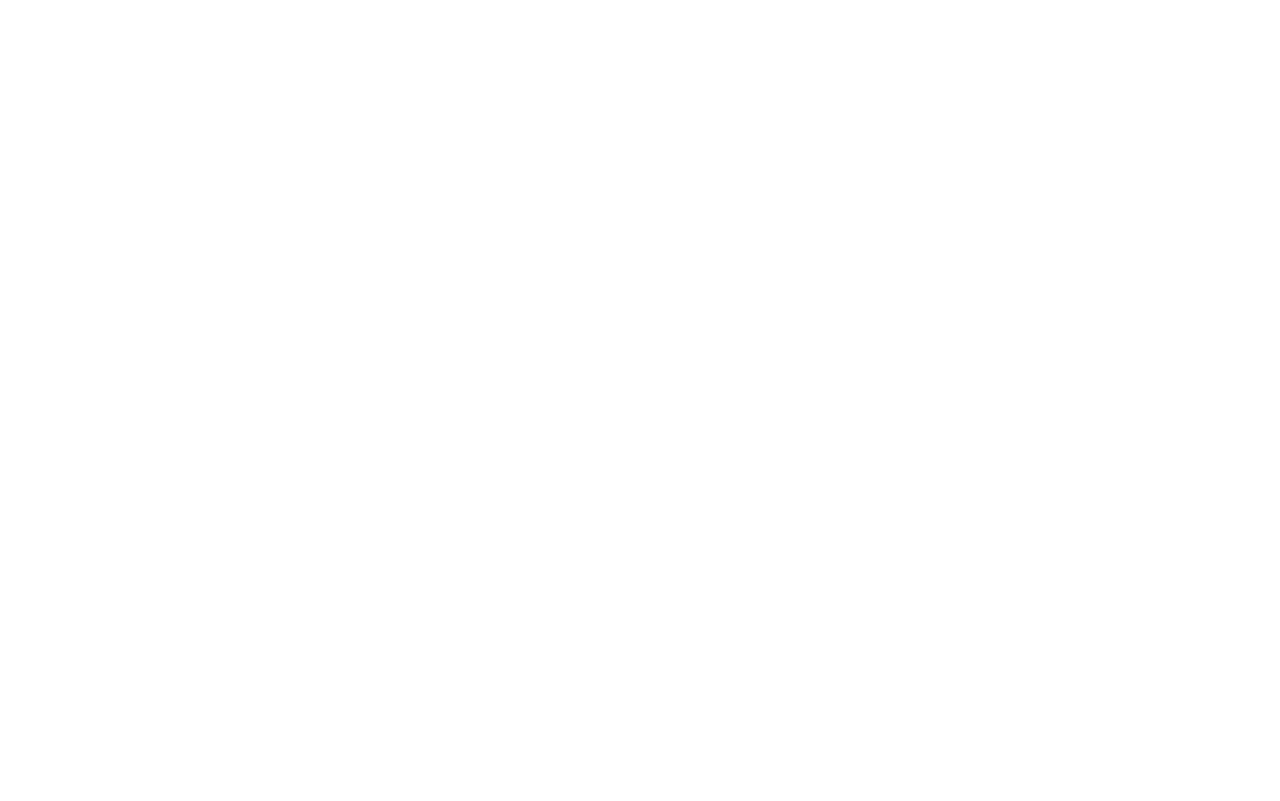
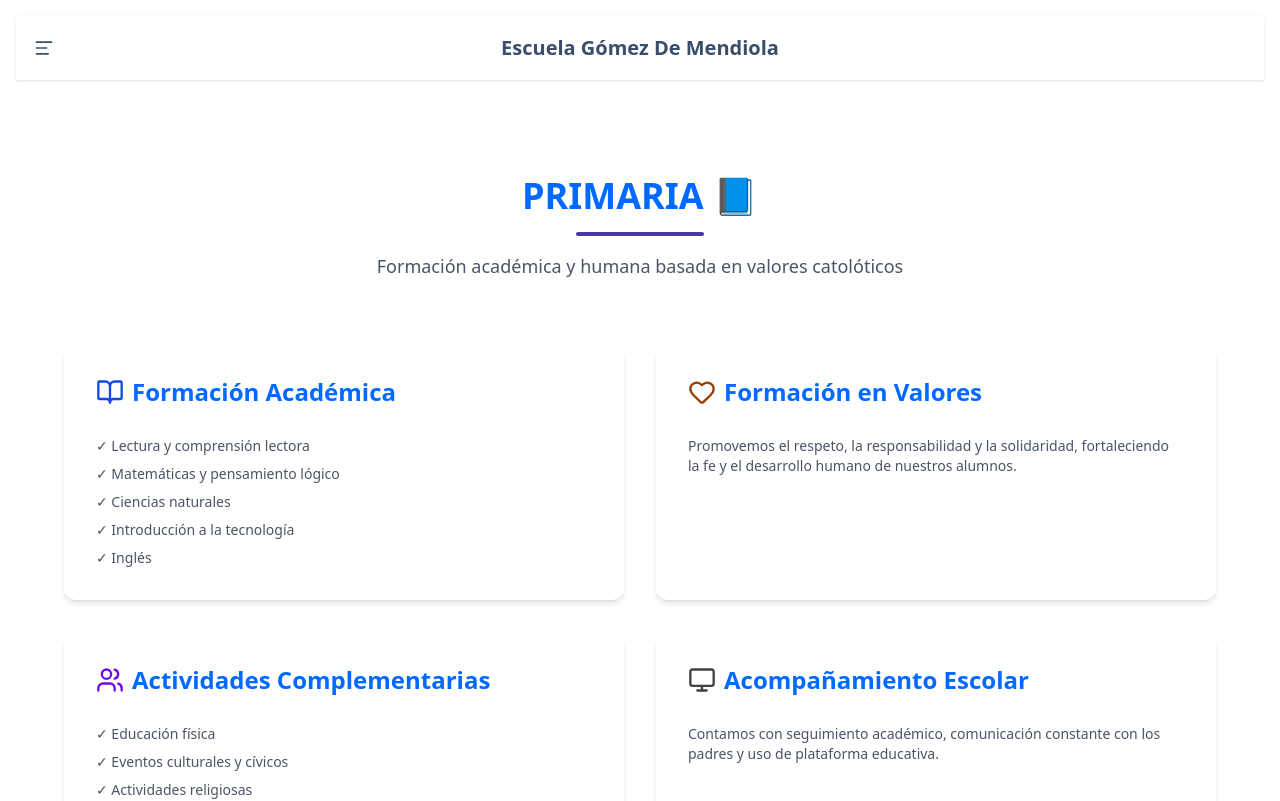
Before and after one commit to AgrevEtse/home-gdm, a React (Vite) app: page /primaria in a window 1280 px wide. Before the commit this address had no page. Shown: the top 801 px of the page. Built offline with nearby package versions, Linux system fonts and the light colour scheme.

Commit message:
Elemento de primaria y quienes-somos mejorado

```diff
--- /dev/null
+++ b/src/components/Pages/PrimariaInfo.jsx
@@ -0,0 +1,84 @@
+import { BookOpen, Heart, Users, Monitor } from 'lucide-react'
+
+const PrimariaInfo = () => {
+  return (
+    <section className='bg-base-100 px-6 py-16'>
+      {/* Header */}
+      <div className='mx-auto max-w-5xl text-center'>
+        <h1 className='text-primary text-4xl font-extrabold uppercase'>
+          Primaria 📘
+        </h1>
+        <div className='bg-secondary mx-auto my-4 h-1 w-32 rounded' />
+        <p className='text-lg text-gray-600'>
+          Formación académica y humana basada en valores catolóticos
+        </p>
+      </div>
+
+      {/* Grid principal */}
+      <div className='mx-auto mt-16 grid max-w-6xl gap-8 md:grid-cols-2'>
+        {/* Formación Académica */}
+        <div className='card bg-base-100 rounded-xl p-8 shadow-md'>
+          <h2 className='text-primary mb-3 flex items-center gap-2 text-2xl font-bold'>
+            <BookOpen className='h-7 w-7 text-blue-700' />
+            Formación Académica
+          </h2>
+          <ul className='mt-4 space-y-2 text-sm text-gray-600'>
+            <li>✓ Lectura y comprensión lectora</li>
+            <li>✓ Matemáticas y pensamiento lógico</li>
+            <li>✓ Ciencias naturales</li>
+            <li>✓ Introducción a la tecnología</li>
+            <li>✓ Inglés</li>
+          </ul>
+        </div>
+
+        {/* Formación en Valores */}
+        <div className='card bg-base-100 rounded-xl p-8 shadow-md'>
+          <h2 className='text-primary mb-3 flex items-center gap-2 text-2xl font-bold'>
+            <Heart className='h-7 w-7 text-amber-800' />
+            Formación en Valores
+          </h2>
+          <p className='mt-4 text-sm text-gray-600'>
+            Promovemos el respeto, la responsabilidad y la solidaridad,
+            fortaleciendo la fe y el desarrollo humano de nuestros alumnos.
+          </p>
+        </div>
+
+        {/* Actividades */}
+        <div className='card bg-base-100 rounded-xl p-8 shadow-md'>
+          <h2 className='text-primary mb-3 flex items-center gap-2 text-2xl font-bold'>
+            <Users className='h-7 w-7 text-violet-700' />
+            Actividades Complementarias
+          </h2>
+          <ul className='mt-4 space-y-2 text-sm text-gray-600'>
+            <li>✓ Educación física</li>
+            <li>✓ Eventos culturales y cívicos</li>
+            <li>✓ Actividades religiosas</li>
+            <li>✓ Trabajo colaborativo</li>
+          </ul>
+        </div>
+
+        {/* Acompañamiento */}
+        <div className='card bg-base-100 rounded-xl p-8 shadow-md'>
+          <h2 className='text-primary mb-3 flex items-center gap-2 text-2xl font-bold'>
+            <Monitor className='h-7 w-7 text-stone-700' />
+            Acompañamiento Escolar
+          </h2>
+          <p className='mt-4 text-sm text-gray-600'>
+            Contamos con seguimiento académico, comunicación constante con los
+            padres y uso de plataforma educativa.
+          </p>
+        </div>
+      </div>
+
+      {/* Cierre */}
+      <div className='bg-base-200 mx-auto mt-20 max-w-3xl rounded-xl p-8 text-center shadow-inner'>
+        <p className='text-sm text-gray-600 italic'>
+          “La educación en la primaria es la base para formar personas íntegras,
+          responsables y comprometidas con su comunidad.”
+        </p>
+      </div>
+    </section>
+  )
+}
+
+export default PrimariaInfo
--- a/src/components/Pages/QuienesSomos.jsx
+++ b/src/components/Pages/QuienesSomos.jsx
@@ -11,6 +11,22 @@ const QuienesSomos = () => {
         <div className='bg-secondary mx-auto my-4 h-1 w-32 rounded' />
         <p className='text-lg text-gray-600'>
           Colegio Católico Gómez de Mendiola
+        </p>
+      </div>
+
+      {/* descripción */}
+      <div className='bg-base-200 mx-auto mt-10 max-w-4xl rounded-xl p-8 text-center shadow-inner'>
+        <p className='text-base leading-relaxed text-gray-600'>
+          El{' '}
+          <span className='text-primary font-semibold'>
+            Colegio Gómez de Mendiola
+          </span>{' '}
+          es una institución católica de más de 70 años de experiencia
+          educativa, donde nuestra prioridad son sus hijos y, nuestro objetivo,
+          es ser la mejor alternativa educacional para ellos. Contamos con
+          maestros altamente capacitados para desarrollar en los alumnos,
+          conocimientos, habilidades y valores universales, que los conduzcan a
+          ser personas exitosas.
         </p>
       </div>
 
--- a/src/router/AppRouter.jsx
+++ b/src/router/AppRouter.jsx
@@ -4,6 +4,7 @@ import GlobalLayout from '@/components/Layout/GlobalLayout'
 import Home from '@/components/Pages/Home'
 import QuienesSomos from '@/components/Pages/QuienesSomos'
 import PreescolarInfo from '@/components/Pages/PreescolarInfo'
+import PrimariaInfo from '@/components/Pages/PrimariaInfo'
 
 const AppRouter = () => {
   return (
@@ -24,6 +25,10 @@ const AppRouter = () => {
             path='preescolar'
             element={<PreescolarInfo />}
           /> */}
+          <Route
+            path='primaria'
+            element={<PrimariaInfo />}
+          />
         </Route>
       </Routes>
     </BrowserRouter>
```
